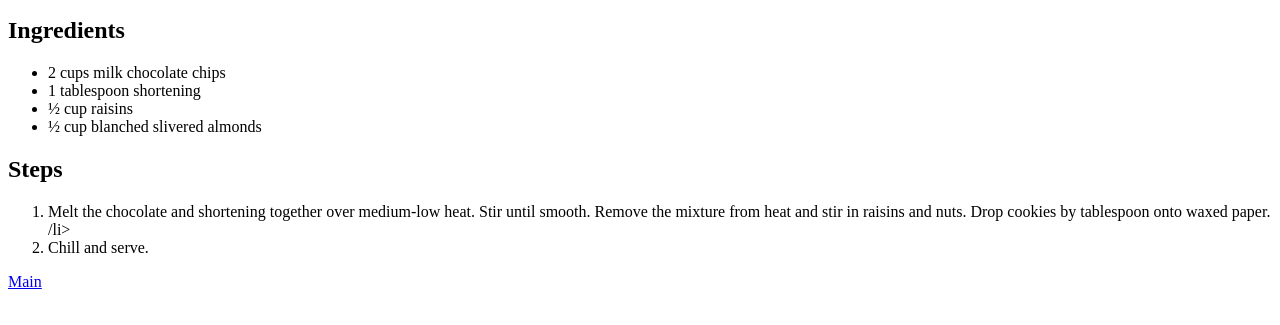
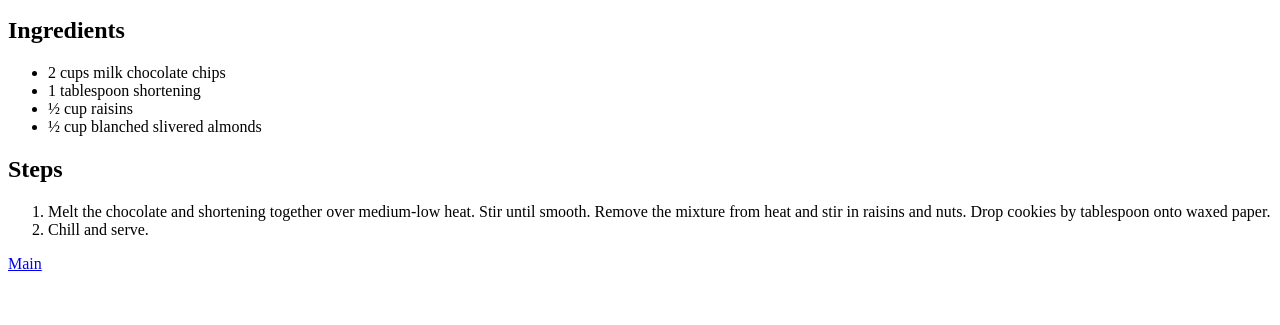
Before and after one commit to benjaminjgill/odin-recipes, a plain HTML site: page recipes/cowpie.html in a window 1280 px wide. Shown: the part 421-746 px from the top of the page. Drawn offline with Linux system fonts and the light colour scheme.

Commit message:
Fixed list bug in cowpie.html

```diff
--- a/recipes/cowpie.html
+++ b/recipes/cowpie.html
@@ -19,7 +19,7 @@
 </ul>
 <h2>Steps</h2>
 <ol>
-    <li>Melt the chocolate and shortening together over medium-low heat. Stir until smooth. Remove the mixture from heat and stir in raisins and nuts. Drop cookies by tablespoon onto waxed paper. /li>
+    <li>Melt the chocolate and shortening together over medium-low heat. Stir until smooth. Remove the mixture from heat and stir in raisins and nuts. Drop cookies by tablespoon onto waxed paper. </li>
     <li>Chill and serve.</li>
 </ol>
 <p><a href="../index.html">Main</a></p>
```
